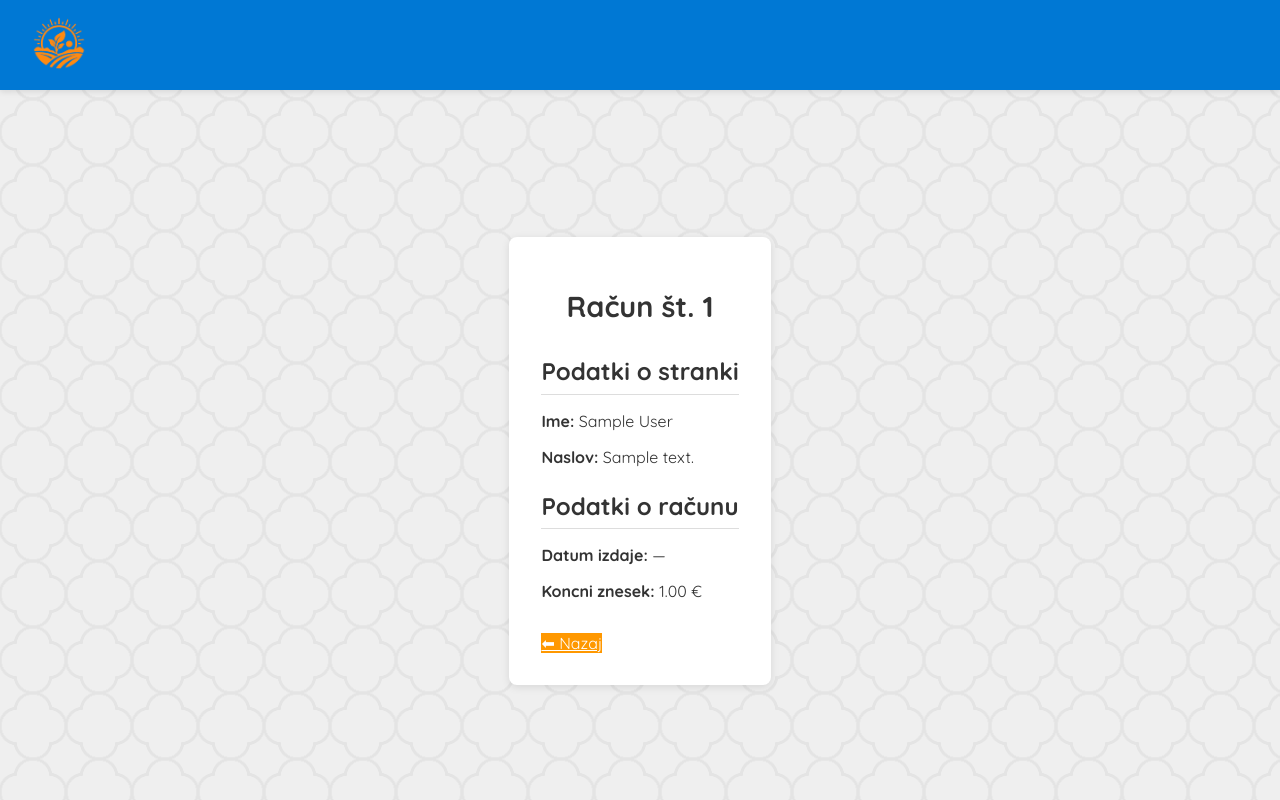
After one commit to beaverDamDemo/python-fastapi-sample-naloga, a FastAPI app: page /racuni/1/poglej_racun in a window 1280 px wide. The commit adds this page. Run offline with FastAPI, Linux system fonts and the light colour scheme; tables that the repository leaves empty hold one stand-in row (values such as "Sample post").

Commit message:
added poglej racun but it's still wip

```diff
--- a/static/styles.css
+++ b/static/styles.css
@@ -1,6 +1,8 @@
 :root {
   --color-primary: #0078d4;
   --color-primary-hover: #005a9e;
+  --color-secondary: #6c757d;
+  --color-secondary-hover: #5a6268;
   --color-accent: #ff9800;
   --color-accent-hover: #e68900;
   --color-success: #4caf50;
@@ -134,7 +136,18 @@ button.class-error:hover,
 button.class-error[type="submit"]:hover {
   background: var(--color-error-hover);
 }
-
+.class-primary {
+  background-color: var(--color-primary);
+}
+.class-primary:hover {
+  background-color: var(--color-primary-hover);
+}
+.class-secondary {
+  background-color: var(--color-secondary);
+}
+.class-secondary:hover {
+  background-color: var(--color-secondary-hover);
+}
 a {
   background-color: var(--color-accent);
   color: var(--color-text-light);
@@ -250,3 +263,26 @@ th {
     padding: 0.5rem;
   }
 }
+
+.invoice-container {
+  max-width: 700px;
+  margin: auto;
+  background: white;
+  padding: 2em;
+  border-radius: 8px;
+  box-shadow: 0 2px 8px rgba(0, 0, 0, 0.1);
+}
+
+.invoice-section {
+  margin-bottom: 1.5em;
+}
+
+.invoice-section h2 {
+  border-bottom: 1px solid #ddd;
+  padding-bottom: 0.3em;
+  margin-bottom: 0.5em;
+}
+
+.invoice-actions {
+  margin-top: 2em;
+}
--- /dev/null
+++ b/templates/poglej_racun.html
@@ -0,0 +1,25 @@
+{% extends "base.html" %} {% block title %}Podrobnosti Računa{% endblock %} {%
+block content %}
+<div class="invoice-container">
+  <h1>Račun št. {{ racun.id }}</h1>
+
+  <section class="invoice-section">
+    <h2>Podatki o stranki</h2>
+    <p><strong>Ime:</strong> {{ stranka.firstname }} {{ stranka.lastname }}</p>
+    <p><strong>Naslov:</strong> {{ stranka.address }}</p>
+  </section>
+
+  <section class="invoice-section">
+    <h2>Podatki o računu</h2>
+    <p><strong>Datum izdaje:</strong> {{ racun.datum_izdaje or "—" }}</p>
+    <p>
+      <strong>Koncni znesek:</strong> {{ "%.2f"|format(racun.koncni_znesek) }} €
+    </p>
+  </section>
+
+  <div class="invoice-actions">
+    <a href="/racuni" class="btn btn-secondary">⬅ Nazaj</a>
+    <!-- PDF export will go here later -->
+  </div>
+</div>
+{% endblock %}
```
Also changed, not shown: routers/generirani_racuni_router.py (+27 -13 lines), templates/upravljaj_racune.html (+10 -6 lines).
